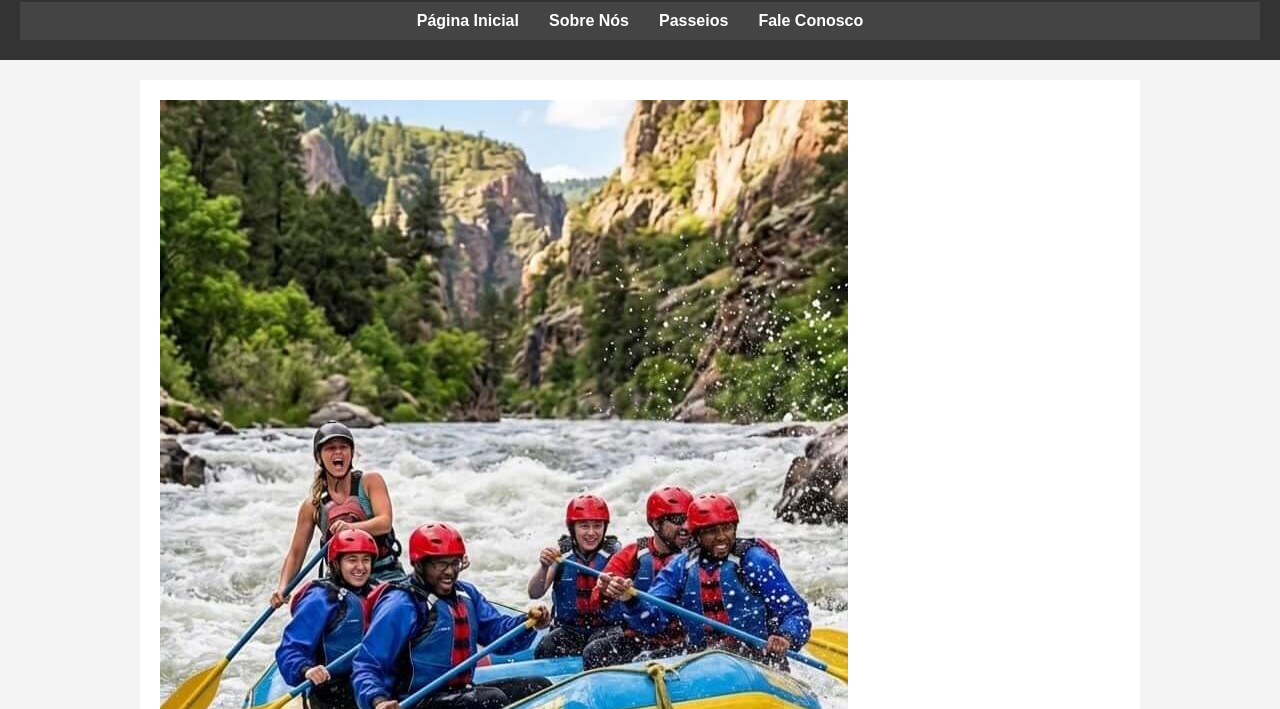
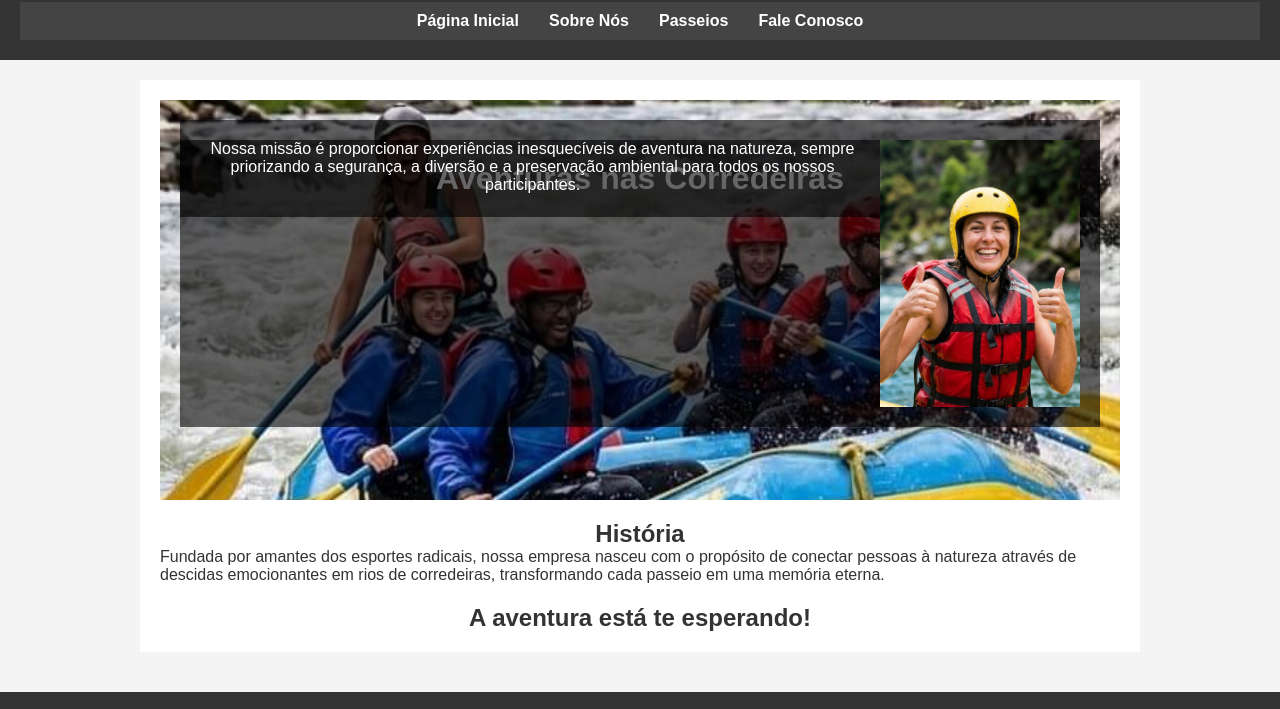
Before and after one commit to PatriciaTelesforo/wdd130, a plain HTML site: page wwr/sobre.html in a window 1280 px wide. Shown: the part 1217-1926 px from the top of the page. Drawn offline with Linux system fonts and the light colour scheme.

Commit message:
Change ID selectors to class selectors in CSS

```diff
--- a/wwr/estilos/rafting.css
+++ b/wwr/estilos/rafting.css
@@ -67,21 +67,21 @@ h2 {
     font-size: 1.5em;
 }
 
-#hero {
+.hero {
     position: relative;
     width: 100%;
     text-align: center;
     margin-bottom: 20px;
 }
 
-#hero img {
+.hero img {
     width: 100%;
     max-height: 400px;
     object-fit: cover;
     display: block;
 }
 
-#hero h1, #hero article {
+.hero h1, .hero article {
     position: absolute;
     top: 20px;
     left: 20px;
@@ -91,7 +91,7 @@ h2 {
     padding: 20px;
 }
 
-#hero article img {
+.hero article img {
     float: right;
     margin-left: 15px;
     max-width: 200px;
```
